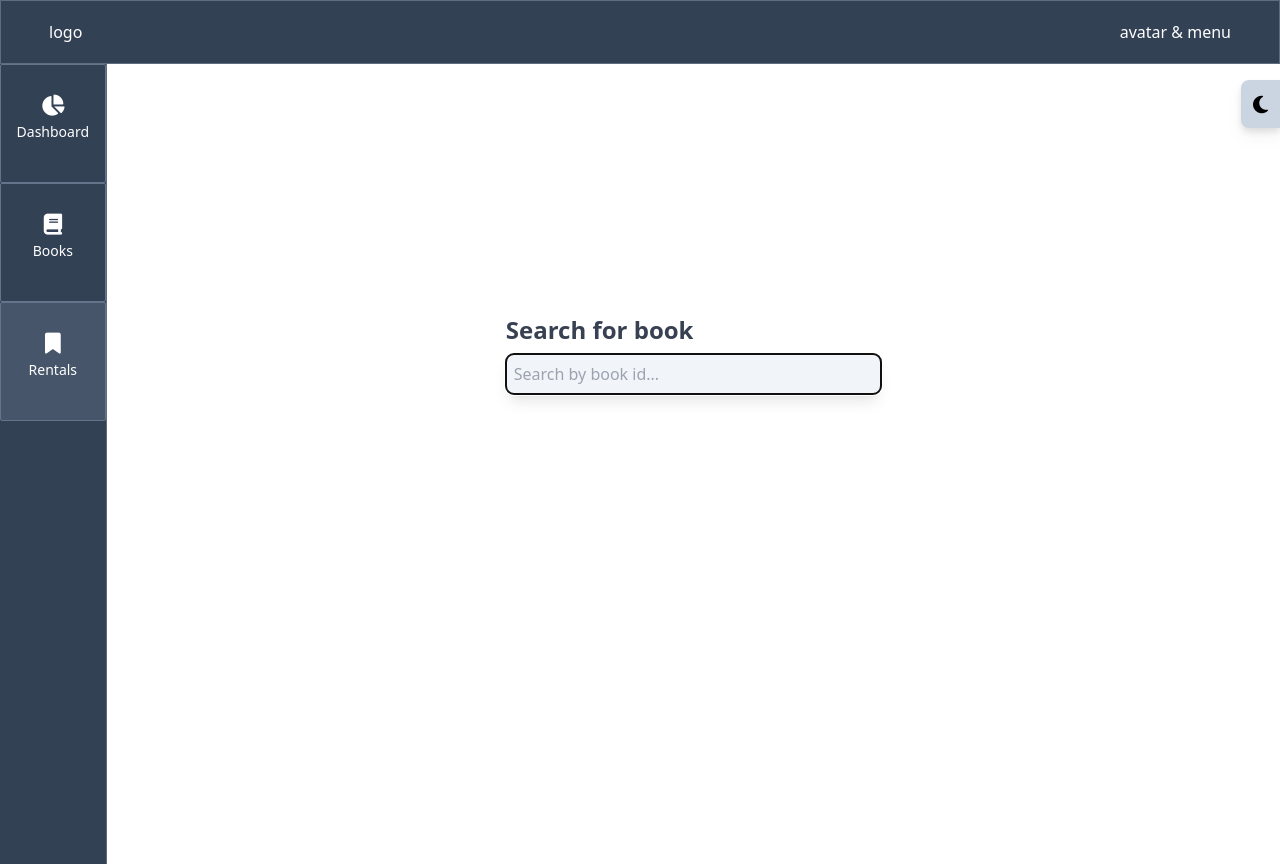
After one commit to avdmitry1/book_store, a Django app: page /rentals/ in a window 1280 px wide. The commit adds this page. Run offline with Django 5.2, Linux system fonts and the light colour scheme; some libraries are stand-ins or nearby versions.

Commit message:
new features

```diff
--- a/src/core/urls.py
+++ b/src/core/urls.py
@@ -24,9 +24,10 @@ from .views import change_theme, home_view
 
 urlpatterns = [
     path("", home_view, name="home"),
+    path("admin/", admin.site.urls),
     path("switch", change_theme, name="change_theme"),
     path("books/", include("books.urls", namespace="books")),
-    path("admin/", admin.site.urls),
+    path("rentals/", include("rentals.urls", namespace="rentals")),
     path("__reload__/", include("django_browser_reload.urls")),
 ]
 
--- /dev/null
+++ b/src/rentals/forms.py
@@ -0,0 +1,9 @@
+from django import forms
+
+
+class SearchBookForm(forms.Form):
+    search = forms.CharField(
+        widget=forms.TextInput(attrs={"placeholder": "Search by book id..."}),
+        label="",
+        required=False,  # Allows the field to be optional, preventing potential errors
+    )
--- /dev/null
+++ b/src/rentals/static/rentals/active_form.js
@@ -0,0 +1,14 @@
+document.addEventListener("DOMContentLoaded", () => {
+    const form = document.getElementById("search_form");
+    const input = document.getElementById("id_search");
+
+    if (input) {
+        input.focus();
+
+        input.addEventListener("keyup", () => {
+            if (input.value.length === 24) {
+                form.submit();
+            }
+        });
+    }
+});
--- /dev/null
+++ b/src/rentals/templates/rentals/main.html
@@ -0,0 +1,26 @@
+{% extends 'base.html' %}
+{% load static %}
+{% load widget_tweaks %}
+
+
+{% block scripts %}
+    <script src="{% static 'rentals/active_form.js' %}" defer></script>
+{% endblock scripts %}
+
+{% block title %}
+    Rentals
+{% endblock title %}
+
+
+{% block content %}
+    <div class="flex justify-center items-center h-[500px]">
+        <form id="search_form" method="POST" autocomplete="off" class="w-1/3">
+            {% csrf_token %}
+            <label for="{{ form.search.id_for_label }}"
+            class="block text-2xl text-gray-700 dark:text-white font-semibold mb-2">
+                Search for book
+            </label>
+            {{ form.search|add_class:'bg-slate-100 text-black rounded-lg p-2 shadow-lg w-full' }}
+        </form>
+    </div>
+{% endblock %}
--- /dev/null
+++ b/src/rentals/urls.py
@@ -0,0 +1,9 @@
+from django.urls import path
+
+from .views import BookRentalHistoryView, search_book_view
+
+app_name = "rentals"
+urlpatterns = [
+    path("", search_book_view, name="main"),
+    path("<str:book_id>/", BookRentalHistoryView.as_view(), name="detail"),
+]
--- a/src/rentals/views.py
+++ b/src/rentals/views.py
@@ -1,3 +1,25 @@
+from django.shortcuts import redirect, render
+from django.views.generic import ListView
+
+from books.models import Book
+from rentals.models import Rental
+
+from .forms import SearchBookForm
 
 
-# Create your views here.
+def search_book_view(request):
+    form = SearchBookForm(request.POST or None)
+
+    if form.is_valid():
+        search_query = form.cleaned_data["search"]
+        book = Book.objects.filter(isbn=search_query).first()
+        if book:
+            return redirect("rentals:detail", book_id=book.isbn)
+
+    context = {"form": form}
+    return render(request, "rentals/main.html", context)
+
+
+class BookRentalHistoryView(ListView):
+    model = Rental
+    template_name = "rentals/detail.html"
--- a/src/templates/layout/navbar.html
+++ b/src/templates/layout/navbar.html
@@ -1,5 +1,5 @@
 <!-- navbar -->
-<nav class="flex items-center h-16 bg-slate-700 w-full z-10 text-white">
+<nav class="flex items-center h-16 bg-slate-700 w-full z-10 text-white border border-slate-300/30">
     <div class="flex justify-between w-full px-12 py-3">
         <div>logo</div>
         <div>avatar & menu</div>
--- a/src/templates/layout/sidebar.html
+++ b/src/templates/layout/sidebar.html
@@ -1,21 +1,55 @@
-{% url 'home' as home_url %} {% url 'books:main' as books_url %}
+{% url 'home' as home_url %}
+{% url 'books:main' as books_url %}
+{% url 'rentals:main' as rentals_url %}
 
 <!-- Sidebar -->
-<aside class="hidden md:block bg-slate-700 h-screen w-full text-white pt-0 text-sm">
+<aside class="hidden md:block bg-slate-700 h-screen w-full text-white pt-0 text-sm
+    border-r border-slate-300/30">
     <ul class="">
         <!-- dashboard -->
         <li>
-      <a href="{{ home_url }}" class="flex flex-col place-items-center py-10 hover:bg-slate-600 rounded-sm transition duration-300">
-        <i class="fa-solid fa-chart-pie fa-xl text-teal-400"></i>
+            <a href="{{ home_url }}" class="flex flex-col place-items-center py-10
+            border border-slate-500
+            hover:bg-slate-600 rounded-sm transition duration-300" id="home-link">
+                <i class="fa-solid fa-chart-pie fa-xl"></i>
                 <p class="mt-4 text-wrap">Dashboard</p>
             </a>
         </li>
         <!-- books -->
         <li>
-      <a href="{{ books_url }}" class="flex flex-col place-items-center py-10 hover:bg-slate-600 rounded-sm transition duration-300">
-        <i class="fa-solid fa-book fa-xl text-teal-400"></i>
+            <a href="{{ books_url }}" class="flex flex-col place-items-center py-10
+            border border-slate-500
+            hover:bg-slate-600 rounded-sm transition duration-300" id="books-link">
+                <i class="fa-solid fa-book fa-xl"></i>
                 <p class="mt-4 text-wrap">Books</p>
+            </a>
+        </li>
+        <!-- rentals -->
+         <li>
+            <a href="{{ rentals_url }}" class="flex flex-col place-items-center py-10
+            border border-slate-500
+            hover:bg-slate-600 rounded-sm transition duration-300" id="rentals-link">
+                <i class="fa-solid fa-bookmark fa-xl"></i>
+                <p class="mt-4 text-wrap">Rentals</p>
             </a>
         </li>
     </ul>
 </aside>
+
+<!-- Highlight the current section in the sidebar -->
+<script>
+    document.addEventListener('DOMContentLoaded', function() {
+        const currentPath = window.location.pathname;
+        const homeLink = document.getElementById('home-link');
+        const booksLink = document.getElementById('books-link');
+        const rentalsLink = document.getElementById('rentals-link');
+
+        if (currentPath === '{{ home_url }}') {
+            homeLink.classList.add('bg-slate-500/40');
+        } else if (currentPath.startsWith('{{ books_url }}')) {
+            booksLink.classList.add('bg-slate-500/40');
+        } else if (currentPath === '{{ rentals_url }}') {
+            rentalsLink.classList.add('bg-slate-500/40');
+        }
+    });
+</script>
```
Also changed, not shown: src/rentals/templates/rentals/detail.html (added, +12 -0 lines). Lines whose indentation alone changed are shown as unchanged.
